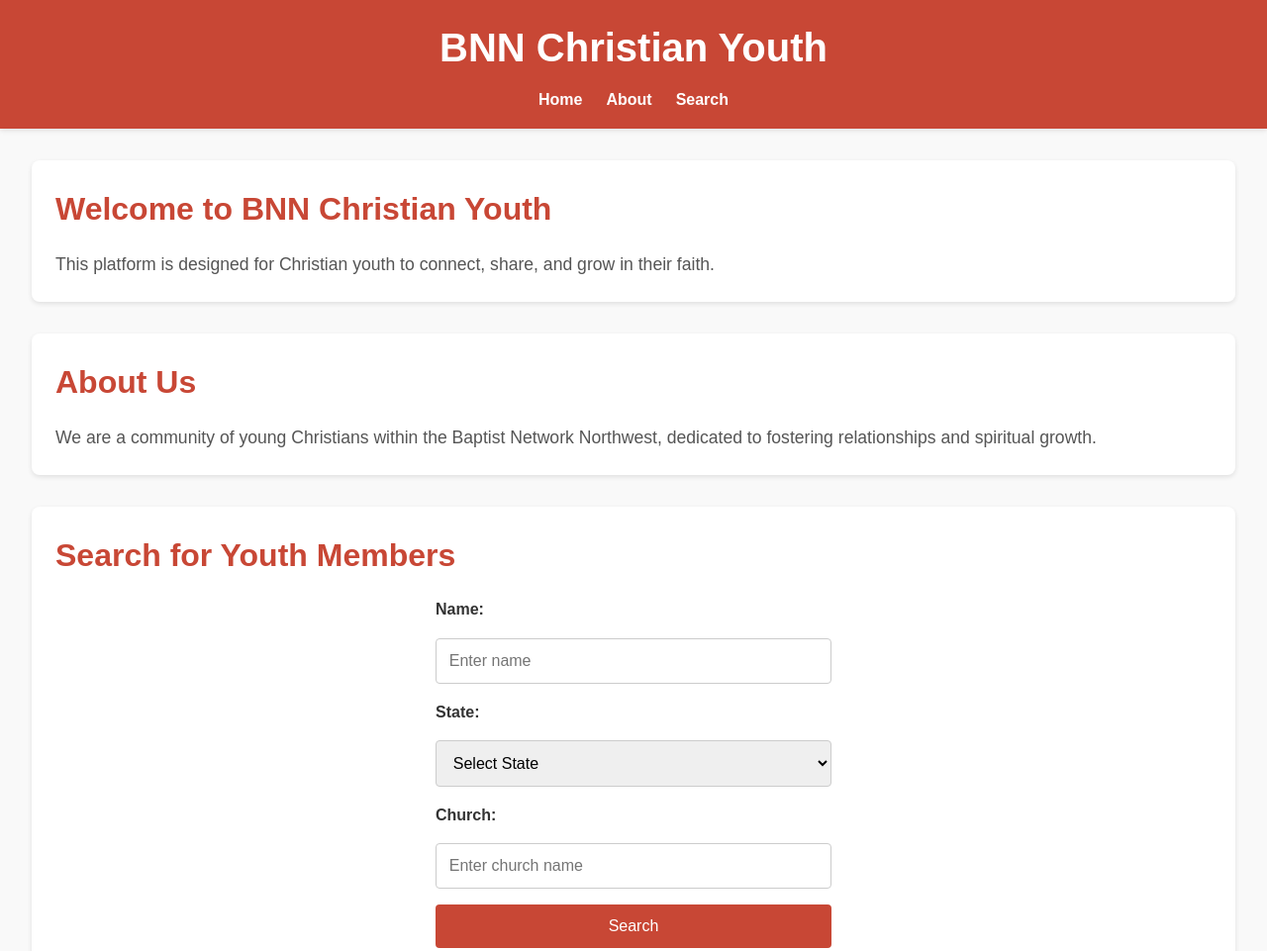
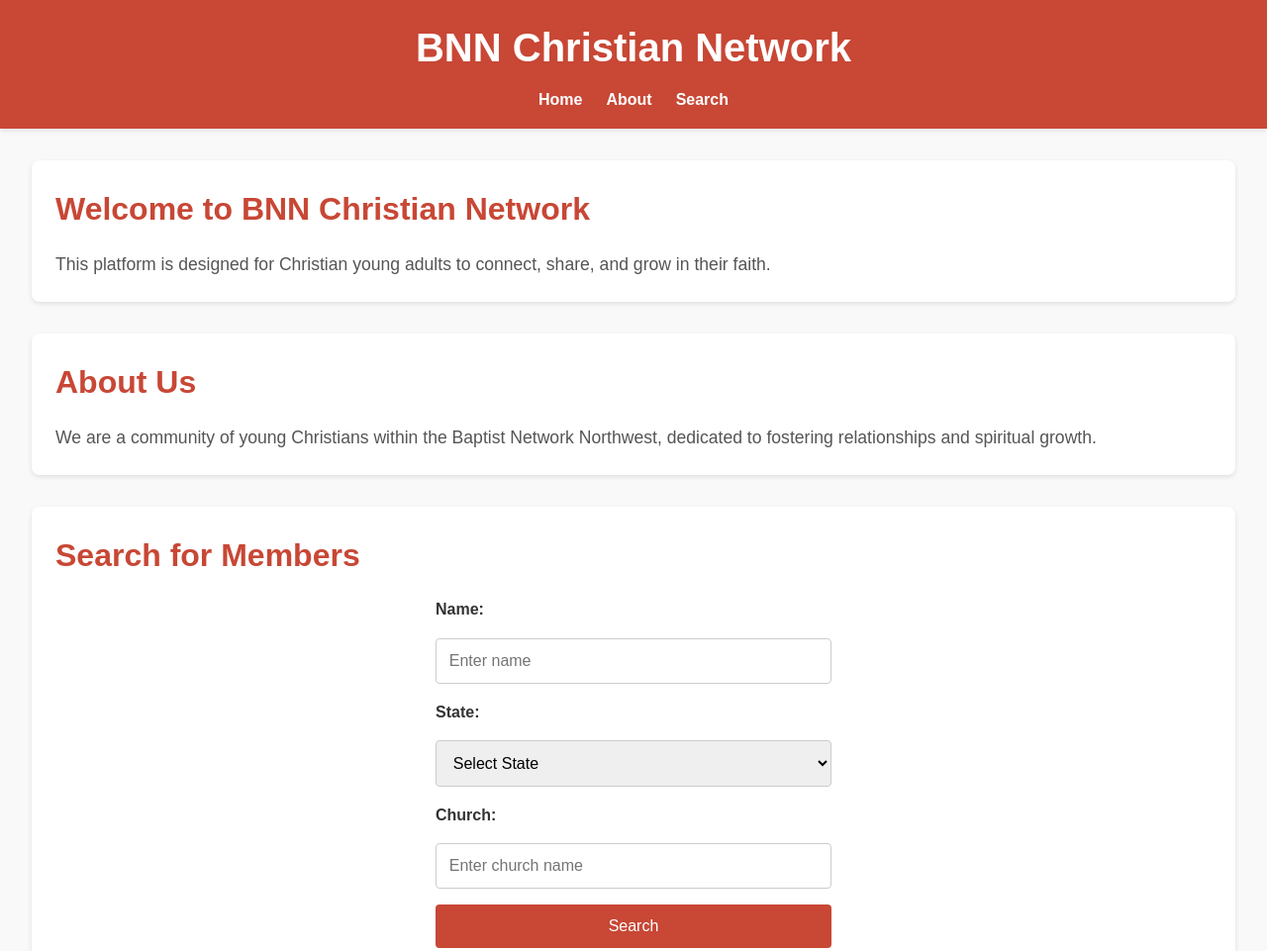
Before and after one commit to aydenway-school/BNN-Site, a plain HTML site: page index.html in a window 1280 px wide. Shown: the top 961 px of the page at 99% size. Drawn offline with Linux system fonts and the light colour scheme.

Commit message:
Update index.html

```diff
--- a/index.html
+++ b/index.html
@@ -19,7 +19,7 @@
     <body>
 
         <header>
-            <h1>BNN Christian Youth</h1>
+            <h1>BNN Christian Network</h1>
             <nav>
                 <ul>
                     <li><a href="#home">Home</a></li>
@@ -31,8 +31,8 @@
 
         <main>
             <section id="home">
-                <h2>Welcome to BNN Christian Youth</h2>
-                <p>This platform is designed for Christian youth to connect, share, and grow in their faith.</p>
+                <h2>Welcome to BNN Christian Network</h2>
+                <p>This platform is designed for Christian young adults to connect, share, and grow in their faith.</p>
             </section>
 
             <section id="about">
@@ -41,7 +41,7 @@
             </section>
 
             <section id="search">
-                <h2>Search for Youth Members</h2>
+                <h2>Search for Members</h2>
                 <!-- Search functionality will be implemented here -->
                 <form id="searchForm">
                     <label for="name">Name:</label>
```
